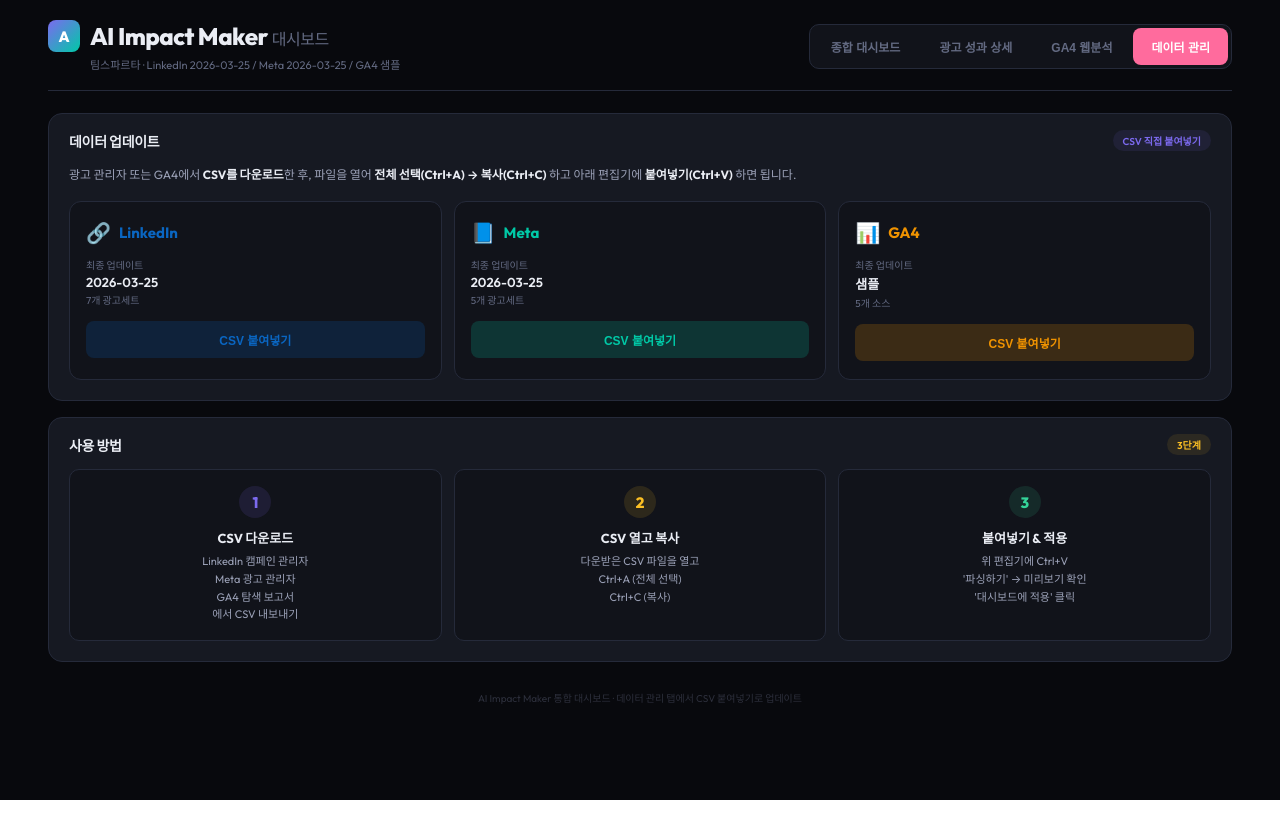
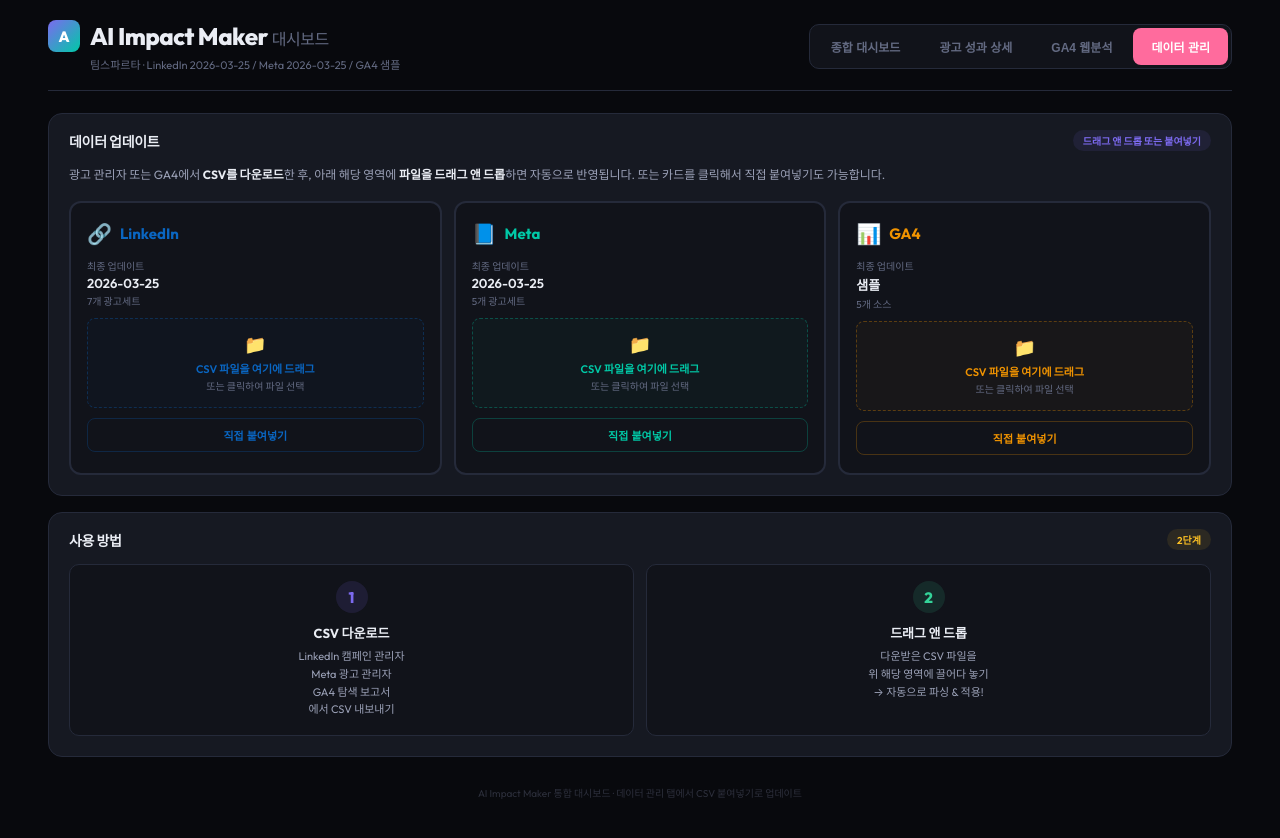
Before and after one commit to gyuhongchoi-bot/ai-dashboard, a React (Create React App) app: page / in a window 1280 px wide. Both pictures are taken after a click on the button "데이터 관리". Before the commit the page ends 800 px from the top, so only its background shows below. Built offline with nearby package versions, Linux system fonts and the light colour scheme.

Commit message:
Update App.js

```diff
--- a/src/App.js
+++ b/src/App.js
@@ -202,6 +202,50 @@
   const [csvText, setCsvText] = useState("");
   const [msg, setMsg] = useState(null);
   const [preview, setPreview] = useState(null);
+  const [dragOver, setDragOver] = useState(null); // tracks which source card is being dragged over
+
+  // Read a File object as text and auto-parse + apply for a given source key
+  const handleFileRead = (file, srcKey) => {
+    if (!file) return;
+    const reader = new FileReader();
+    reader.onload = (e) => {
+      const text = e.target.result;
+      try {
+        const { headers, rows } = parseCSV(text);
+        if (rows.length === 0) throw new Error("데이터 행이 없습니다");
+        let mapped;
+        if (srcKey === "li") mapped = mapLinkedIn(rows);
+        else if (srcKey === "meta") mapped = mapMeta(rows);
+        else mapped = mapGA4(rows);
+        if (mapped.length === 0) throw new Error("매핑된 데이터가 없습니다. 컬럼명을 확인해주세요.");
+        const now = new Date().toLocaleDateString("ko-KR");
+        if (srcKey === "li") setLiData(mapped);
+        else if (srcKey === "meta") setMetaData(mapped);
+        else setGa4Data(mapped);
+        setLastUpd(prev => ({ ...prev, [srcKey]: now }));
+        setMsg({ type: "success", text: `${file.name} → ${mapped.length}개 데이터가 자동 반영되었습니다!` });
+        setEditSrc(null); setCsvText(""); setPreview(null);
+        setTimeout(() => setMsg(null), 3000);
+      } catch (err) {
+        setMsg({ type: "error", text: `파일 오류: ${err.message}` });
+        setTimeout(() => setMsg(null), 4000);
+      }
+    };
+    reader.onerror = () => {
+      setMsg({ type: "error", text: "파일을 읽을 수 없습니다." });
+      setTimeout(() => setMsg(null), 4000);
+    };
+    reader.readAsText(file);
+  };
+
+  const handleDrop = (e, srcKey) => {
+    e.preventDefault(); e.stopPropagation(); setDragOver(null);
+    const file = e.dataTransfer.files[0];
+    if (file) handleFileRead(file, srcKey);
+  };
+
+  const handleDragOver = (e, srcKey) => { e.preventDefault(); e.stopPropagation(); setDragOver(srcKey); };
+  const handleDragLeave = (e) => { e.preventDefault(); e.stopPropagation(); setDragOver(null); };
 
   const handleParse = () => {
     try {
@@ -254,29 +298,73 @@
 
     return (
       <>
-        <Crd title="데이터 업데이트" badge={{ text: "CSV 직접 붙여넣기", bg: C.accentSoft, color: C.accent }} style={{ marginBottom: 16 }}>
+        {msg && (
+          <div style={{
+            marginBottom: 14, padding: "12px 16px", borderRadius: 10, fontSize: 13, fontWeight: 600,
+            background: msg.type === "success" ? C.upSoft : C.downSoft,
+            color: msg.type === "success" ? C.up : C.down,
+            border: `1px solid ${msg.type === "success" ? C.up : C.down}33`,
+          }}>{msg.text}</div>
+        )}
+
+        <Crd title="데이터 업데이트" badge={{ text: "드래그 앤 드롭 또는 붙여넣기", bg: C.accentSoft, color: C.accent }} style={{ marginBottom: 16 }}>
           <div style={{ fontSize: 12, color: C.textSec, marginBottom: 16, lineHeight: 1.7 }}>
-            광고 관리자 또는 GA4에서 <strong style={{ color: C.text }}>CSV를 다운로드</strong>한 후, 파일을 열어 <strong style={{ color: C.text }}>전체 선택(Ctrl+A) → 복사(Ctrl+C)</strong> 하고 아래 편집기에 <strong style={{ color: C.text }}>붙여넣기(Ctrl+V)</strong> 하면 됩니다.
+            광고 관리자 또는 GA4에서 <strong style={{ color: C.text }}>CSV를 다운로드</strong>한 후, 아래 해당 영역에 <strong style={{ color: C.text }}>파일을 드래그 앤 드롭</strong>하면 자동으로 반영됩니다. 또는 카드를 클릭해서 직접 붙여넣기도 가능합니다.
           </div>
           <div style={{ display: "grid", gridTemplateColumns: "1fr 1fr 1fr", gap: 12 }}>
-            {sources.map(src => (
-              <div key={src.key} style={{ background: C.surface, borderRadius: 12, border: `1px solid ${editSrc === src.key ? src.color : C.border}`, padding: "18px 16px", transition: "all 0.2s" }}>
+            {sources.map(src => {
+              const isDragTarget = dragOver === src.key;
+              return (
+                <div key={src.key}
+                  onDrop={(e) => handleDrop(e, src.key)}
+                  onDragOver={(e) => handleDragOver(e, src.key)}
+                  onDragLeave={handleDragLeave}
+                  style={{
+                    background: isDragTarget ? `${src.color}15` : C.surface,
+                    borderRadius: 12,
+                    border: `2px ${isDragTarget ? "dashed" : "solid"} ${isDragTarget ? src.color : editSrc === src.key ? src.color : C.border}`,
+                    padding: "18px 16px", transition: "all 0.2s", position: "relative",
+                    transform: isDragTarget ? "scale(1.02)" : "scale(1)",
+                  }}>
+                  {isDragTarget && (
+                    <div style={{
+                      position: "absolute", inset: 0, borderRadius: 10, display: "flex", flexDirection: "column",
+                      alignItems: "center", justifyContent: "center", background: `${src.color}18`, zIndex: 2,
+                    }}>
+                      <span style={{ fontSize: 32, marginBottom: 8 }}>📂</span>
+                      <span style={{ fontSize: 13, fontWeight: 700, color: src.color }}>여기에 놓으세요</span>
+                    </div>
+                  )}
                   <div style={{ display: "flex", alignItems: "center", gap: 8, marginBottom: 12 }}>
                     <span style={{ fontSize: 20 }}>{src.icon}</span>
                     <span style={{ fontSize: 15, fontWeight: 700, color: src.color }}>{src.label}</span>
                   </div>
                   <div style={{ fontSize: 10, color: C.textMute, marginBottom: 2 }}>최종 업데이트</div>
                   <div style={{ fontSize: 13, fontWeight: 600, color: C.text, marginBottom: 2 }}>{src.updated}</div>
-                <div style={{ fontSize: 10, color: C.textMute, marginBottom: 14 }}>{src.count}개 {src.key === "ga4" ? "소스" : "광고세트"}</div>
+                  <div style={{ fontSize: 10, color: C.textMute, marginBottom: 10 }}>{src.count}개 {src.key === "ga4" ? "소스" : "광고세트"}</div>
+
+                  {/* Drop zone hint */}
+                  <div style={{
+                    padding: "14px 10px", borderRadius: 8, border: `1px dashed ${src.color}50`,
+                    background: `${src.color}08`, textAlign: "center", marginBottom: 10, cursor: "pointer",
+                  }}
+                    onClick={() => { const input = document.createElement("input"); input.type = "file"; input.accept = ".csv,.tsv,.txt"; input.onchange = (e) => handleFileRead(e.target.files[0], src.key); input.click(); }}
+                  >
+                    <div style={{ fontSize: 18, marginBottom: 4 }}>📁</div>
+                    <div style={{ fontSize: 11, color: src.color, fontWeight: 600 }}>CSV 파일을 여기에 드래그</div>
+                    <div style={{ fontSize: 10, color: C.textMute, marginTop: 2 }}>또는 클릭하여 파일 선택</div>
+                  </div>
+
                   <button onClick={() => { setEditSrc(src.key); setCsvText(""); setMsg(null); setPreview(null); }} style={{
-                  width: "100%", padding: "10px 0", borderRadius: 8, border: "none", cursor: "pointer",
-                  background: editSrc === src.key ? src.color : `${src.color}30`, color: editSrc === src.key ? "#fff" : src.color,
-                  fontSize: 12, fontWeight: 700, transition: "all 0.2s",
+                    width: "100%", padding: "8px 0", borderRadius: 8, border: `1px solid ${src.color}40`, cursor: "pointer",
+                    background: editSrc === src.key ? src.color : "transparent", color: editSrc === src.key ? "#fff" : src.color,
+                    fontSize: 11, fontWeight: 600, transition: "all 0.2s",
                   }}>
-                  {editSrc === src.key ? "편집 중..." : "CSV 붙여넣기"}
+                    {editSrc === src.key ? "편집 중..." : "직접 붙여넣기"}
                   </button>
                 </div>
-            ))}
+              );
+            })}
           </div>
         </Crd>
 
@@ -353,12 +441,11 @@
           </Crd>
         )}
 
-        <Crd title="사용 방법" badge={{ text: "3단계", bg: C.warnSoft, color: C.warn }}>
-          <div style={{ display: "grid", gridTemplateColumns: "1fr 1fr 1fr", gap: 12 }}>
+        <Crd title="사용 방법" badge={{ text: "2단계", bg: C.warnSoft, color: C.warn }}>
+          <div style={{ display: "grid", gridTemplateColumns: "1fr 1fr", gap: 12 }}>
             {[
               { step: "1", title: "CSV 다운로드", desc: "LinkedIn 캠페인 관리자\nMeta 광고 관리자\nGA4 탐색 보고서\n에서 CSV 내보내기", color: C.accent },
-              { step: "2", title: "CSV 열고 복사", desc: "다운받은 CSV 파일을 열고\nCtrl+A (전체 선택)\nCtrl+C (복사)", color: C.warn },
-              { step: "3", title: "붙여넣기 & 적용", desc: "위 편집기에 Ctrl+V\n'파싱하기' → 미리보기 확인\n'대시보드에 적용' 클릭", color: C.up },
+              { step: "2", title: "드래그 앤 드롭", desc: "다운받은 CSV 파일을\n위 해당 영역에 끌어다 놓기\n→ 자동으로 파싱 & 적용!", color: C.up },
             ].map((item, i) => (
               <div key={i} style={{ padding: "16px", borderRadius: 10, background: C.surface, border: `1px solid ${C.border}`, textAlign: "center" }}>
                 <div style={{ width: 32, height: 32, borderRadius: "50%", background: item.color + "20", color: item.color, display: "flex", alignItems: "center", justifyContent: "center", margin: "0 auto 10px", fontSize: 15, fontWeight: 800 }}>{item.step}</div>
```
Lines whose indentation alone changed are shown as unchanged.
